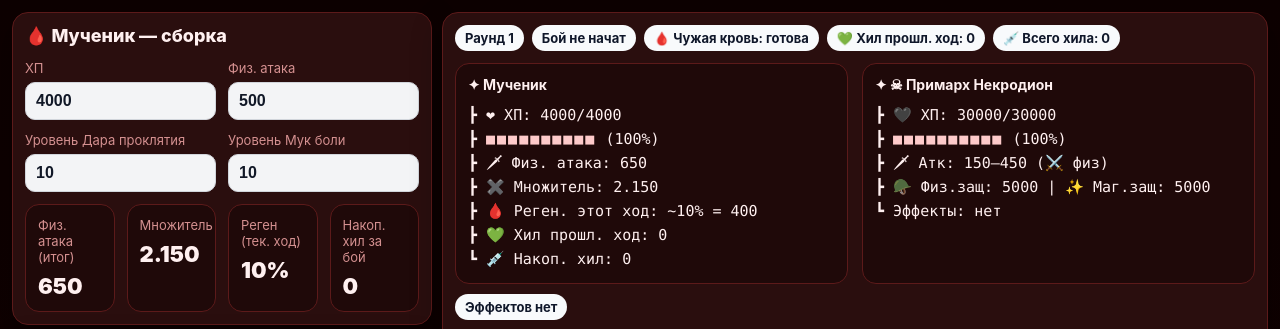
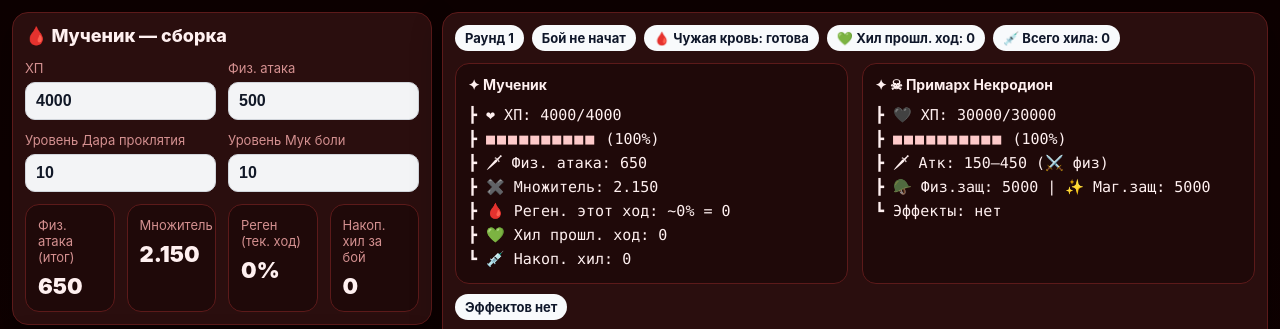
Before and after one commit to Teogarat/Martyr, a plain HTML site: page index.html in a window 1280 px wide. Shown: the top 329 px of the page. Drawn offline with Linux system fonts and the light colour scheme.

Commit message:
Update index.html

```diff
--- a/index.html
+++ b/index.html
@@ -283,7 +283,7 @@ function buildDerived(p){
 
 function regenPercent(hpFrac){
   const f = clamp(hpFrac, 0, 1);
-  return 0.05 + Math.pow(f, 2) * 0.05;
+  return 0 + Math.pow(f, 2) * 0;
 }
 
 // Читаем активные умения Некродиона
```
